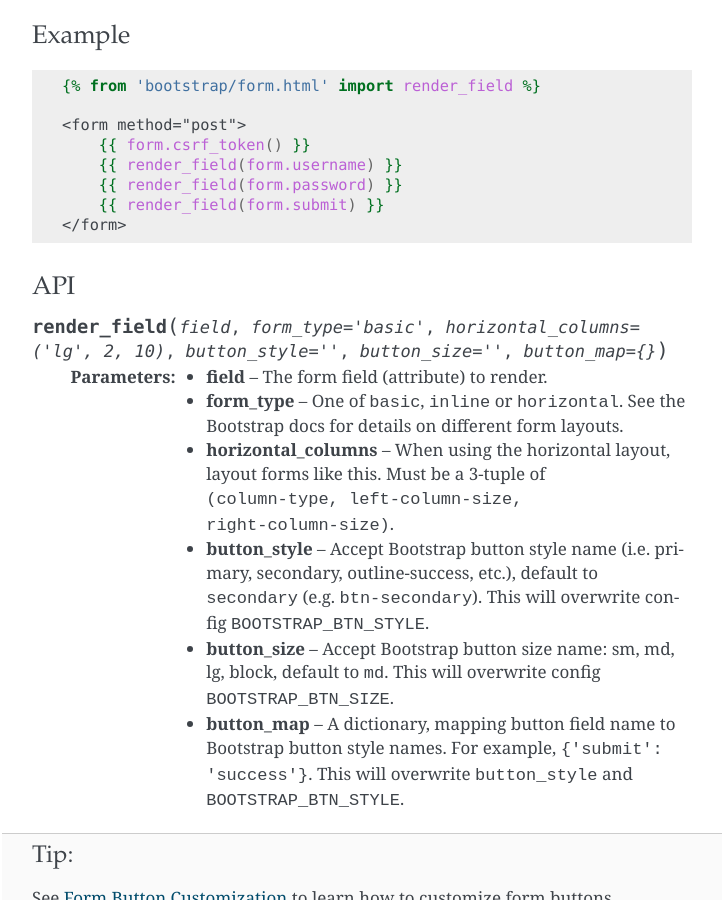
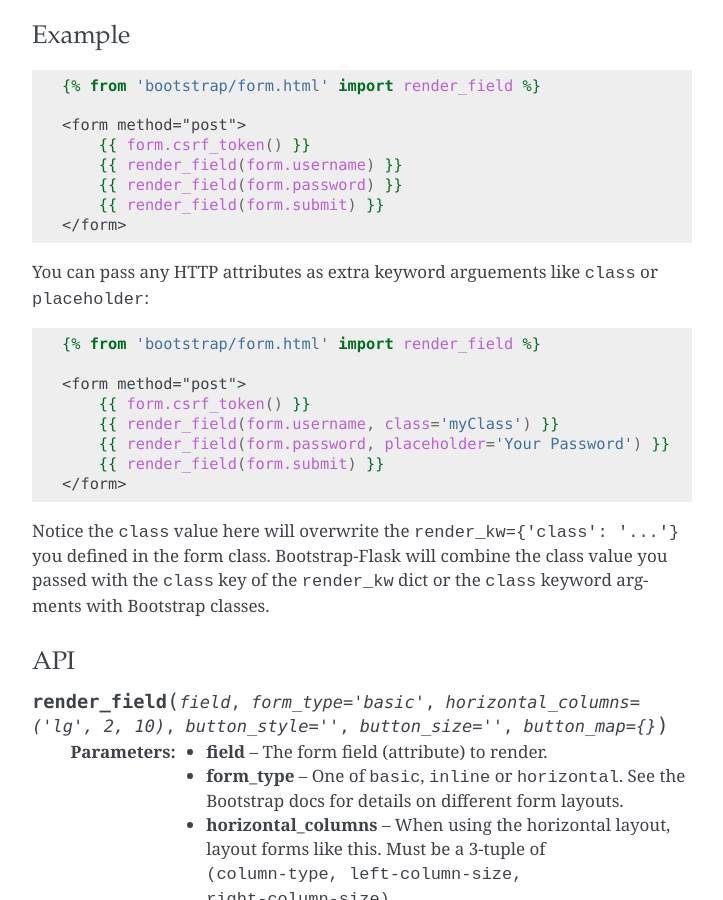
Before and after one commit to VV-YY/bootstrap_flask, a Sphinx documentation site: the page built from docs/macros.rst, in a window 1280 px wide and 900 px high, scrolled down 1524 px. Shown: the whole window, without its empty margins (388-1111 px from the left). Built offline with Sphinx 7.4.7, drawn with Linux system fonts in a browser that asks for light colours.

Commit message:
Add docs for render_field class argument

```diff
--- a/docs/macros.rst
+++ b/docs/macros.rst
@@ -80,6 +80,24 @@ Example
         {{ render_field(form.password) }}
         {{ render_field(form.submit) }}
     </form>
+
+You can pass any HTTP attributes as extra keyword arguements like ``class`` or ``placeholder``:
+
+.. code-block:: jinja
+
+    {% from 'bootstrap/form.html' import render_field %}
+
+    <form method="post">
+        {{ form.csrf_token() }}
+        {{ render_field(form.username, class='myClass') }}
+        {{ render_field(form.password, placeholder='Your Password') }}
+        {{ render_field(form.submit) }}
+    </form>
+
+Notice the ``class`` value here will overwrite the ``render_kw={'class': '...'}`` you defined in
+the form class. Bootstrap-Flask will combine the class value you passed with the ``class`` key of
+the ``render_kw`` dict or the ``class`` keyword argments with Bootstrap classes.
+
 
 API
 ~~~~
```
